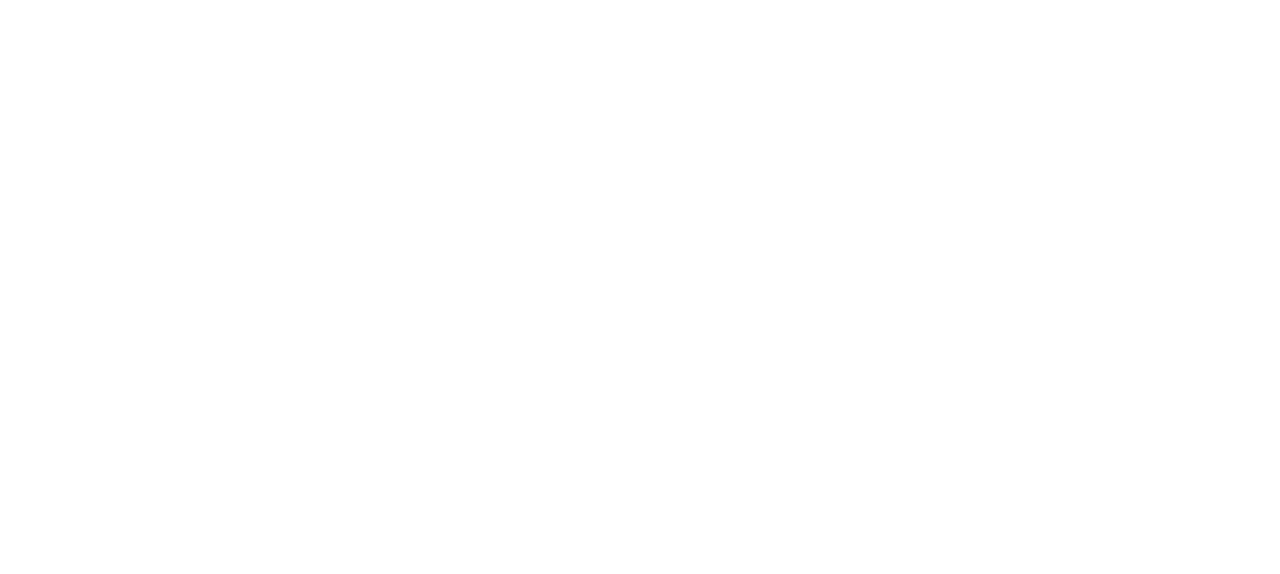
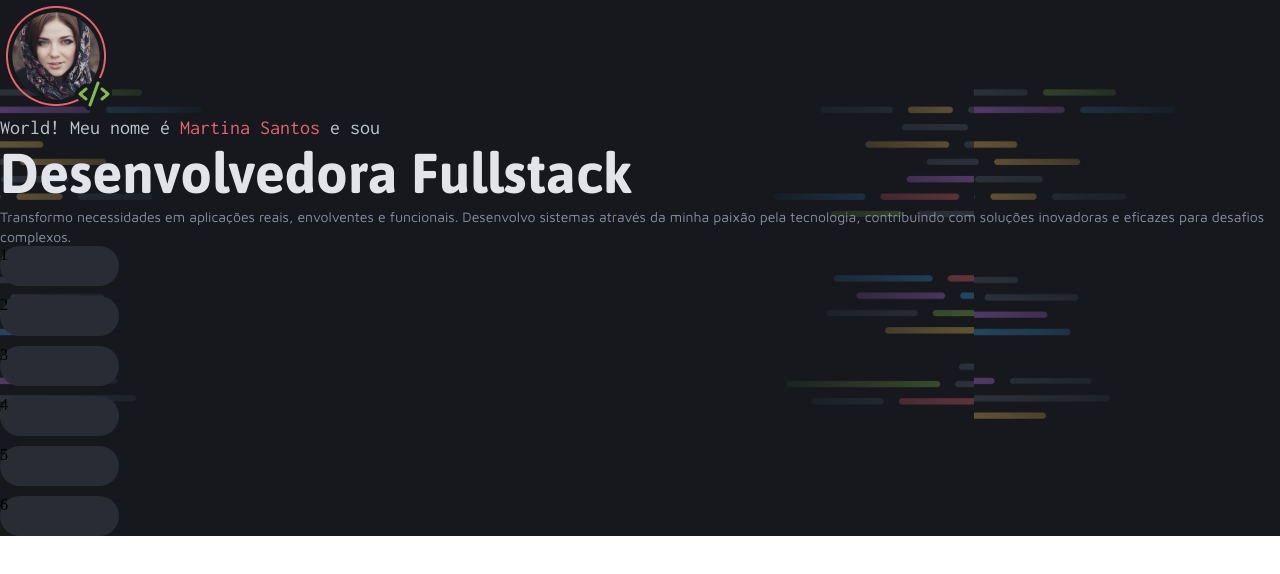
Before and after one commit to GilbertoBalbino/projeto-portifolio-dev, a plain HTML site: page index.html in a window 1280 px wide. Drawn offline with Linux system fonts and the light colour scheme.

Commit message:
Avançando no HTML

```diff
--- a/index.html
+++ b/index.html
@@ -10,8 +10,28 @@
     <link rel="stylesheet" href="/styles/index.css">
     <link href="https://fonts.googleapis.com/css2?family=Asap:wght@700&family=Inconsolata&family=Maven+Pro&display=swap" rel="stylesheet">
 </head>
+<body>
+    <header>
+        <div class="intro">
+                <div>
+                    <img src="assets/images/Avatar.png" alt="Avatar">
+                </div>
+                <div>
+                    <p class="subtitle"> World! Meu nome é <span class="red">Martina Santos</span> e sou</p>
+                    <h1>Desenvolvedora Fullstack</h1>
+                    <p class="text-sm">Transformo necessidades em aplicações reais, envolventes e funcionais. Desenvolvo sistemas através da minha paixão pela tecnologia, contribuindo com soluções inovadoras e eficazes para desafios complexos.</p>
+                </div>
+        </div>
 
-<body>
+        <div class="tags">
+            <div class="box">1</div>
+            <div class="box">2</div>
+            <div class="box">3</div>
+            <div class="box">4</div>
+            <div class="box">5</div>
+            <div class="box">6</div>
+        </div>
 
+    </header>
 </body>
 </html>
--- a/styles/global.css
+++ b/styles/global.css
@@ -5,5 +5,24 @@
 }
 
 :root {
-
+    --red:#E3646E;
+    --purple:#BB72E9;
+    --blue:#3996DB;
+    --green:#82BC4F;
+    --yellow:#EABD5F;
+    --gray-100:#0D0E11;
+    --gray-200:#16181D;
+    --gray-300:#292C34;
+    --gray-400:#878EA1;
+    --gray-500:#C0C4CE;
+    --gray-600:#E2E4E9;
+    --asap: Asap, Serif;
+    --inconsolata: Inconsolata, Serif;
+    --maven-pro: "Maven Pro", Serif;
+    --title-lg: 700 56px/120% var(--asap);
+    --title-md: 700 24px/120% var(--asap);
+    --title-sm: 700 16px/120% var(--asap);
+    --subtitle: 400 20px/120% var(--inconsolata);
+    --text-md: 400 16px/140% var(--maven-pro);
+    --text-sm: 400 14px/140% var(--maven-pro);
 }
--- /dev/null
+++ b/styles/header.css
@@ -0,0 +1,32 @@
+header {
+    background-image: url(/assets/images/Background_Intro.png);
+    background-size: contain;
+}
+
+.avatar {
+    object-fit: cover;
+}
+
+.subtitle {
+    font: var(--subtitle);
+    color: var(--gray-500);
+    .red {color: var(--red);}
+}
+
+h1 {
+    font: var(--title-lg);
+    color: var(--gray-600);
+}
+
+.text-sm {
+    font: var(--text-sm);
+    color: var(--gray-400);
+}
+
+.box {
+    background-color: var(--gray-300);
+    width: 119px;
+    height: 40px;
+    border-radius: 56px;
+    margin-bottom: 10px;
+}
--- a/styles/index.css
+++ b/styles/index.css
@@ -1 +1,2 @@
 @import url(global.css);
+@import url(header.css);
```
Also changed, not shown: assets/ArrowUpRight.svg (added), assets/CaretDoubleDown.svg (added), assets/EnvelopeSimple.svg (added), assets/GithubLogo.svg (added), assets/HardDrives.svg (added), assets/Infinity.svg (added), assets/InstagramLogo.svg (added), assets/LinkedinLogo.svg (added), assets/Vector.svg (added), assets/images/Avatar.png (added).
